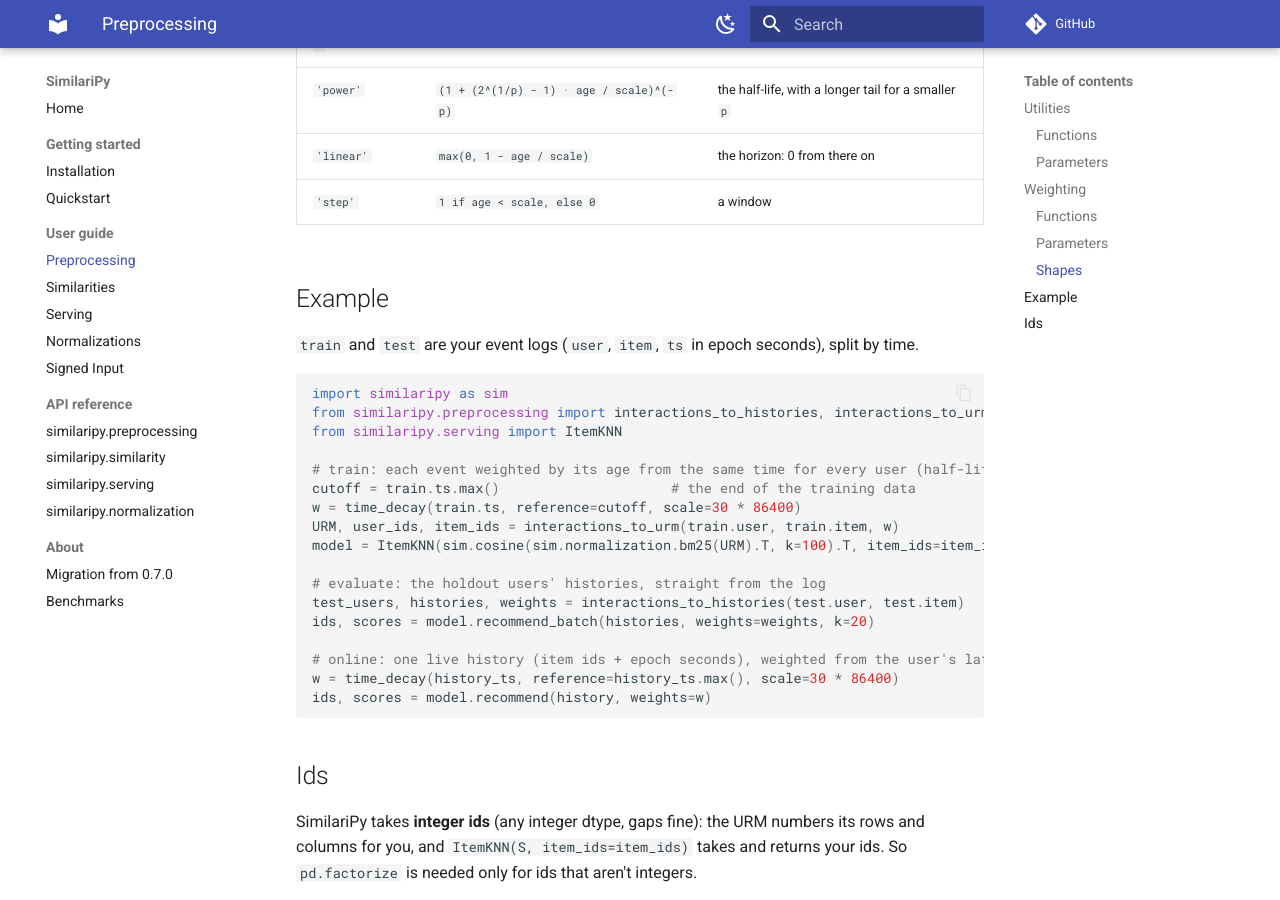
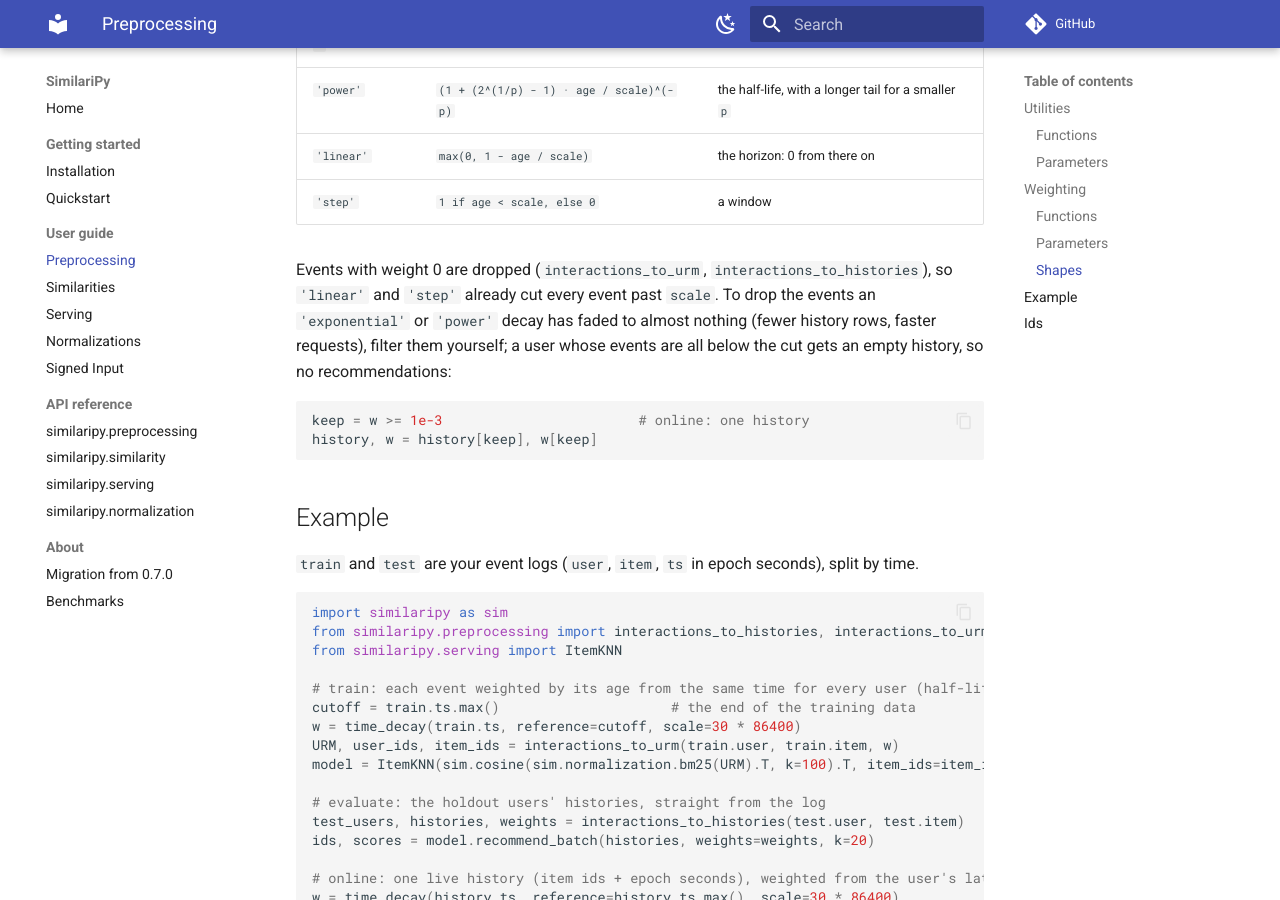
Before and after one commit to bogliosimone/similaripy, an MkDocs documentation site: the page built from docs/preprocessing.md, in a window 1280 px wide and 900 px high, scrolled down 3157 px. Built offline with MkDocs 1.6.1 and Material for MkDocs 9.7.7, drawn with Linux system fonts in a browser that asks for light colours; comment, search, counter and statistics services are not loaded.

Commit message:
Docs: when to set block_size, dropping faded events
- similarity: set an int where the 'auto' estimate misses (flat column
  work such as dot_product(URM, S) for recommendations; a container that
  reports the host's L2 or core count).
- serving: 'auto' sizes a single request for a busy server; None for a
  lone request on an idle machine.
- preprocessing: weight-0 events are already dropped ('linear' / 'step'
  cut past scale); a numpy mask drops events an exponential or power
  decay has faded, and an all-faded user gets an empty history. A recipe,
  not a threshold option (one weight per event stays the contract).

````diff
--- a/docs/preprocessing.md
+++ b/docs/preprocessing.md
@@ -92,6 +92,13 @@ from similaripy.preprocessing import time_decay, rank_decay
 | `'linear'` | `max(0, 1 - age / scale)` | the horizon: 0 from there on |
 | `'step'` | `1 if age < scale, else 0` | a window |
 
+Events with weight 0 are dropped (`interactions_to_urm`, `interactions_to_histories`), so `'linear'` and `'step'` already cut every event past `scale`. To drop the events an `'exponential'` or `'power'` decay has faded to almost nothing (fewer history rows, faster requests), filter them yourself; a user whose events are all below the cut gets an empty history, so no recommendations:
+
+```python
+keep = w >= 1e-3                        # online: one history
+history, w = history[keep], w[keep]
+```
+
 ## Example
 
 `train` and `test` are your event logs (`user`, `item`, `ts` in epoch seconds), split by time.
````
Also changed, not shown: docs/serving.md (+1 -1 lines), docs/similarity.md (+1 -1 lines).
